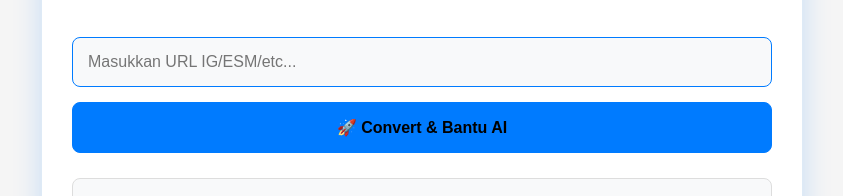
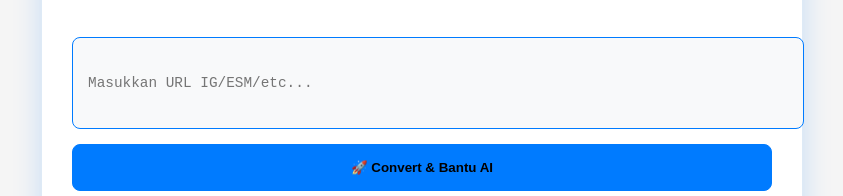
Before and after one commit to G4NGGAAA/convertESM, a plain HTML site: page index.html in a window 1280 px wide. Shown: the part 227-423 px from the top of the page, without its empty margins (218-1061 px from the left). Drawn offline with nearby package versions, Linux system fonts and the light colour scheme.

Commit message:
Update styles.css

```diff
--- a/styles.css
+++ b/styles.css
@@ -1,4 +1,4 @@
-  :root {
+ :root {
   --bg-color: #0f0f0f;
   --text-color: #f2f2f2;
   --container-bg: #1a1a1a;
@@ -92,7 +92,7 @@ h1 {
   background-clip: text;
 }
 
-input, button {
+input, textarea {
   width: 100%;
   padding: 15px;
   margin-top: 15px;
@@ -100,31 +100,39 @@ input, button {
   color: var(--input-text);
   border: 1px solid var(--accent-color);
   border-radius: 8px;
-  font-size: 1rem;
-  transition: all 0.3s ease;
-  box-sizing: border-box;
+  font-family: 'Courier New', monospace;
+  font-size: 0.9rem;
+  resize: vertical;
+  min-height: 60px;
+  max-height: 200px;
+  overflow-y: auto;
 }
 
-input:focus {
+input:focus, textarea:focus {
   outline: none;
   box-shadow: 0 0 0 3px rgba(0, 255, 136, 0.2);
 }
 
-[data-theme="light"] input:focus {
+[data-theme="light"] input:focus,
+[data-theme="light"] textarea:focus {
   box-shadow: 0 0 0 3px rgba(0, 123, 255, 0.2);
 }
 
 button {
+  width: 100%;
+  padding: 15px;
+  margin-top: 15px;
   background-color: var(--accent-color);
   color: #000;
   font-weight: bold;
+  border: 1px solid var(--accent-color);
+  border-radius: 8px;
   cursor: pointer;
   display: flex;
   align-items: center;
   justify-content: center;
   gap: 10px;
-  position: relative;
-  overflow: hidden;
+  transition: all 0.3s ease;
 }
 
 button:hover {
@@ -142,11 +150,10 @@ pre {
   background: var(--pre-bg);
   padding: 20px;
   border-radius: 8px;
-  overflow: auto;
+  overflow-x: auto;
   max-height: 500px;
   font-family: 'Courier New', monospace;
   font-size: 0.9rem;
-  position: relative;
   border: 1px solid var(--code-border);
 }
 
@@ -237,8 +244,6 @@ code {
   text-decoration: none;
   font-weight: 500;
   transition: all 0.3s ease;
-  position: relative;
-  overflow: hidden;
 }
 
 .whatsapp {
@@ -268,11 +273,6 @@ code {
   background-color: #24292e;
 }
 
-.social-btn:hover {
-  transform: translateY(-2px);
-  box-shadow: 0 5px 15px rgba(0, 0, 0, 0.2);
-}
-
 @media (max-width: 600px) {
   .container {
     margin: 15px;
```
